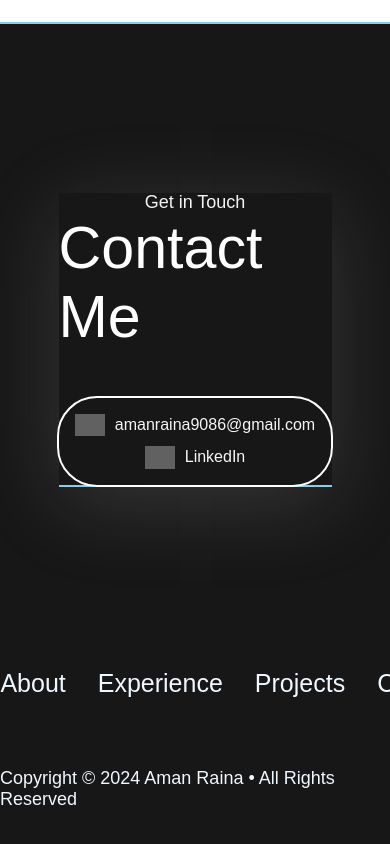
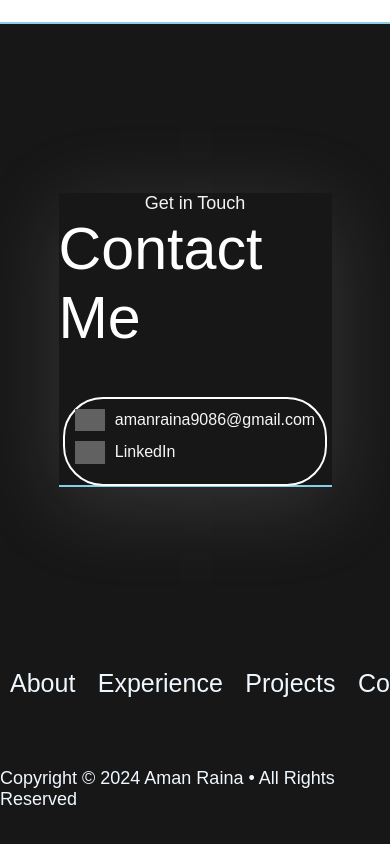
Before and after one commit to amanraina1/vue-portfolio-website, a Vue app: page / in a window 390 px wide. Shown: the part 4198-5042 px from the top of the page. Built offline with nearby package versions, Linux system fonts and the light colour scheme; grey boxes are pictures that could not be loaded.

Commit message:
fixed minor bugs

```diff
--- a/src/components/About.vue
+++ b/src/components/About.vue
@@ -177,7 +177,6 @@ export default {
   .container {
     margin-top: 10vh;
     height: 90vh;
-    background-color: red;
   }
 
   .top-container .light-text {
--- a/src/components/Footer.vue
+++ b/src/components/Footer.vue
@@ -52,6 +52,115 @@ export default {
 };
 </script>
 <style scoped>
+@media screen and (max-width: 1200px) {
+  .container {
+    height: 100vh;
+    background-color: #171717;
+    display: flex;
+    flex-direction: column;
+    justify-content: space-between;
+    align-items: center;
+    border-top: 2px solid skyblue;
+  }
+  .top {
+    /* background-color: red; */
+    gap: 45px;
+    box-shadow: 0rem 1rem 5rem hsla(0, 0%, 71%, 0.2);
+    margin-top: 20vh;
+    width: 70%;
+    height: 35%;
+    display: flex;
+    flex-direction: column;
+    justify-content: center;
+    align-items: center;
+    border-bottom: 2px solid skyblue;
+  }
+  .top .text {
+    /* background-color: blue; */
+    width: 100%;
+    /* height: 100%; */
+    display: flex;
+    flex-direction: column;
+    align-items: center;
+    justify-content: center;
+    /* gap: 20px; */
+    /* margin-top: 60px; */
+  }
+  .top .light-text {
+    color: rgb(243, 243, 243);
+    font-size: large;
+  }
+
+  .top .dark-text {
+    color: rgb(255, 255, 255);
+    font-size: 59.2px;
+  }
+  .top .links {
+    /* background-color: green; */
+    padding: 10px;
+    border-radius: 40px;
+    border: 2px solid white;
+    display: flex;
+    flex-direction: column;
+    align-items: start;
+    /* gap: 50px; */
+    /* margin-bottom: 60px; */
+  }
+  .top .links .mail {
+    margin-bottom: 10px;
+    display: flex;
+    justify-content: center;
+    align-items: center;
+    gap: 10px;
+    cursor: pointer;
+    color: aliceblue;
+  }
+  .top .links .mail a {
+    text-decoration: none;
+    color: #f6f6f6;
+  }
+  .top .links .mail a:hover {
+    text-decoration: underline;
+  }
+  .top .links .mail img {
+    width: 30px;
+    filter: invert(1);
+  }
+  .bottom {
+    /* background-color: green; */
+    width: 100%;
+    height: 30%;
+    display: flex;
+    flex-direction: column;
+    justify-content: center;
+    align-items: center;
+    gap: 30px;
+  }
+  .bottom .copyright {
+    font-size: large;
+    color: aliceblue;
+  }
+  .bottom .footer-links ul {
+    margin-bottom: 40px;
+    list-style: none;
+    display: flex;
+    gap: 1.4rem;
+  }
+  .bottom .footer-links ul a {
+    color: aliceblue;
+    font-size: 25px;
+    font-weight: 400;
+    text-decoration: none;
+  }
+  .bottom .footer-links ul li:hover {
+    cursor: pointer;
+    text-decoration: underline;
+    transform: scale(1.1);
+    transition: all 0.8s ease;
+    color: #f6f6f6;
+  }
+}
+@media screen and (min-width: 1200px) {
   .container {
     height: 100vh;
     background-color: #171717;
@@ -96,12 +205,11 @@ export default {
   }
   .top .links {
     /* background-color: green; */
-  padding: 1rem;
+    padding: 30px;
     border-radius: 40px;
     border: 2px solid white;
     display: flex;
-  flex-direction: column;
-  gap: 10px;
+    gap: 50px;
     margin-bottom: 60px;
   }
   .top .links .mail {
@@ -141,7 +249,7 @@ export default {
     margin-bottom: 40px;
     list-style: none;
     display: flex;
-  gap: 2rem;
+    gap: 70px;
   }
   .bottom .footer-links ul a {
     color: aliceblue;
@@ -156,4 +264,5 @@ export default {
     transition: all 0.8s ease;
     color: #f6f6f6;
   }
+}
 </style>
```
Lines whose indentation alone changed are shown as unchanged.
